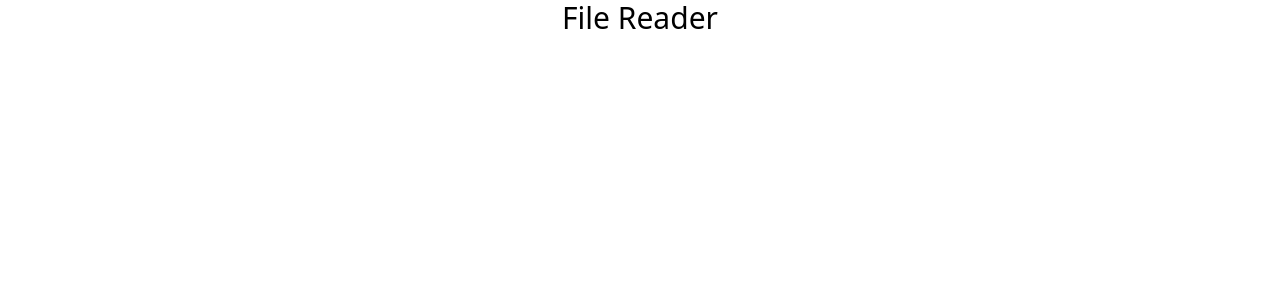
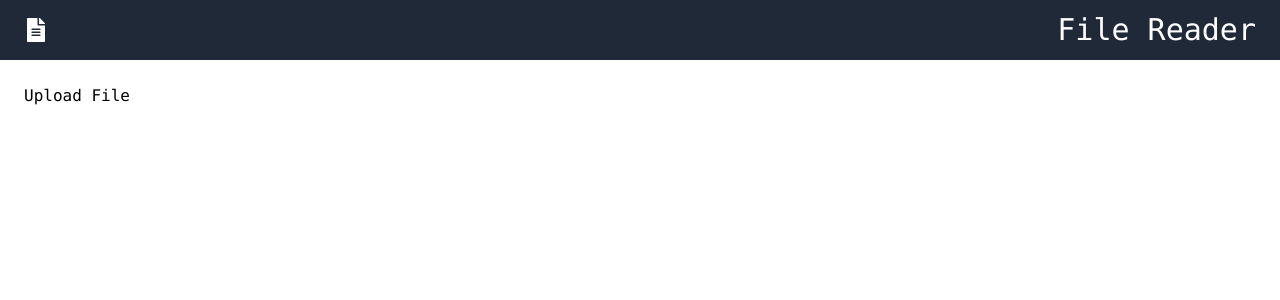
Before and after one commit to roopxx/file-reader, a React (Vite) app: page / in a window 1280 px wide. Shown: the top 300 px of the page. Built offline with nearby package versions, Linux system fonts and the light colour scheme.

Commit message:
Add NavBar component

```diff
--- a/index.html
+++ b/index.html
@@ -7,7 +7,7 @@
     <title>File Reader</title>
   </head>
   <body>
-    <div id="root"></div>
+    <div class="font-mono" id="root"></div>
     <script type="module" src="/src/main.jsx"></script>
   </body>
 </html>
--- a/src/App.jsx
+++ b/src/App.jsx
@@ -1,7 +1,12 @@
+import NavBar from "./components/NavBar";
+
 function App() {
   return (
     <>
-      <h1 className="text-3xl text-center">File Reader</h1>
+      <NavBar />
+      <div className="mx-auto max-w-3xl px-4 sm:px-6 md:max-w-7xl py-6">
+        <h1>Upload File</h1>
+      </div>
     </>
   );
 }
--- /dev/null
+++ b/src/components/NavBar.jsx
@@ -0,0 +1,14 @@
+import { FaFileAlt } from "react-icons/fa";
+
+export default function NavBar() {
+  return (
+    <>
+      <nav className="bg-gray-800 py-3 px-6">
+        <div className="container mx-auto flex justify-between items-center">
+          <FaFileAlt className="text-white text-2xl" />
+          <h1 className="text-3xl text-white">File Reader</h1>
+        </div>
+      </nav>
+    </>
+  );
+}
```
